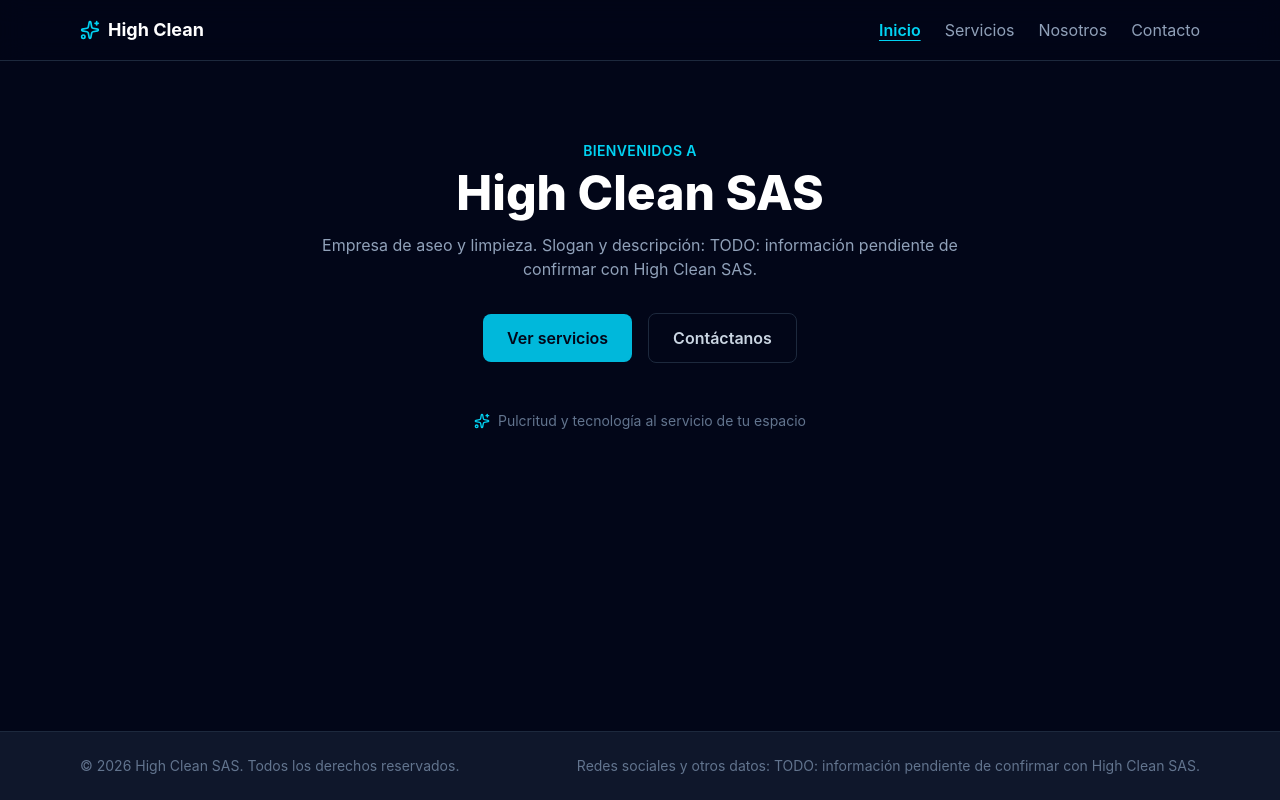
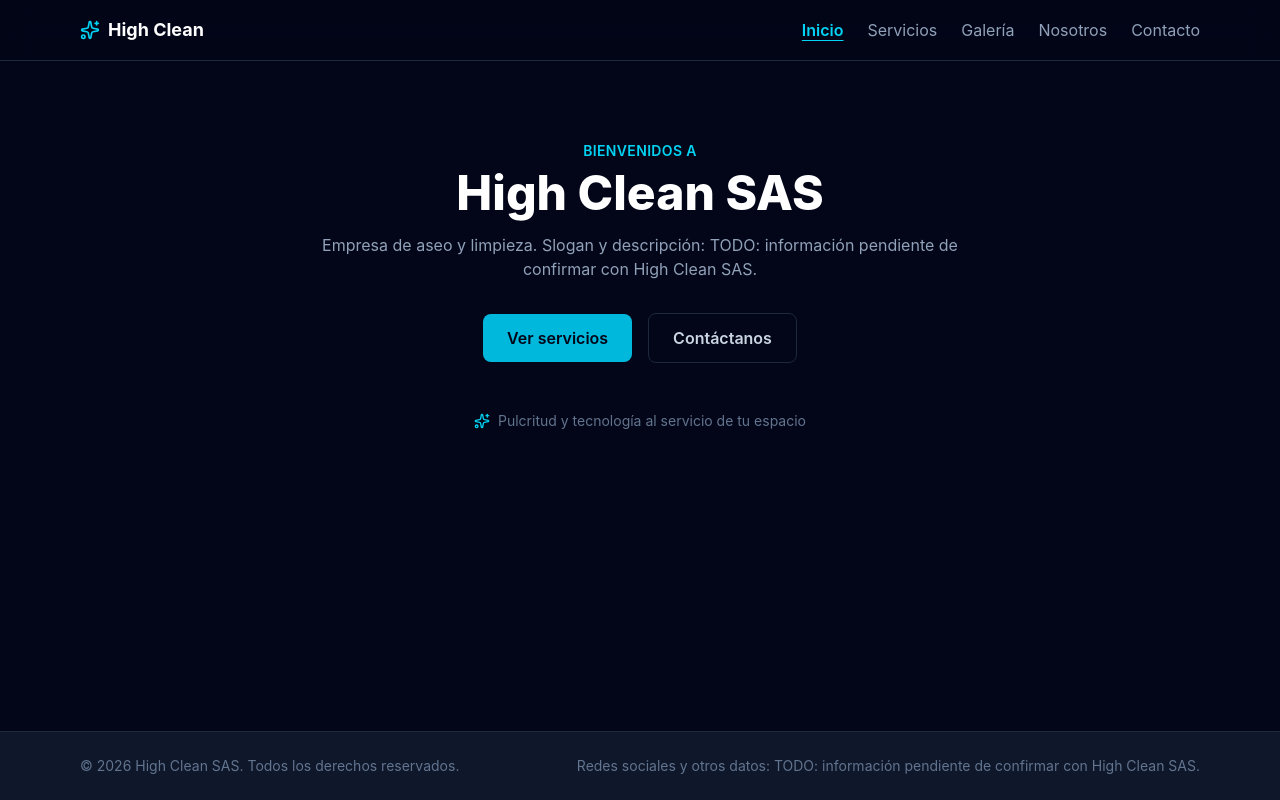
Before and after one commit to shakatoti1618-wq/HighCleanSAS, a React (Vite) app in the folder app/frontend/: page / in a window 1280 px wide. Built offline with nearby package versions, Linux system fonts and the light colour scheme.

Commit message:
feat: add Galeria link to navbar

```diff
--- a/app/frontend/src/components/Navbar.tsx
+++ b/app/frontend/src/components/Navbar.tsx
@@ -4,6 +4,7 @@ import { Sparkles } from 'lucide-react'
 const links = [
   { to: '/', label: 'Inicio' },
   { to: '/servicios', label: 'Servicios' },
+  { to: '/galeria', label: 'Galería' },
   { to: '/nosotros', label: 'Nosotros' },
   { to: '/contacto', label: 'Contacto' },
 ]
```
